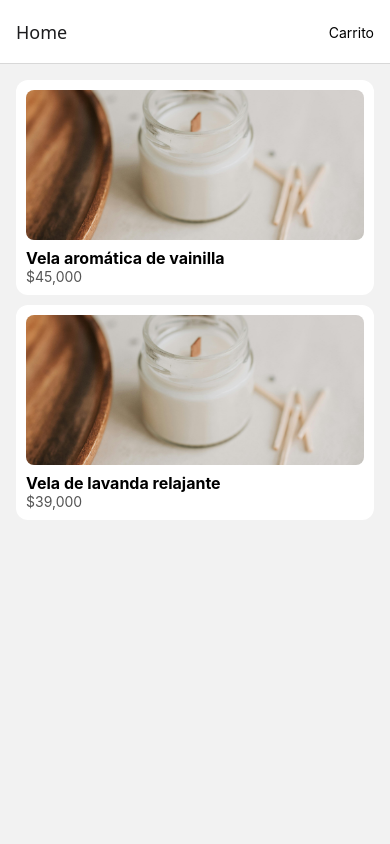
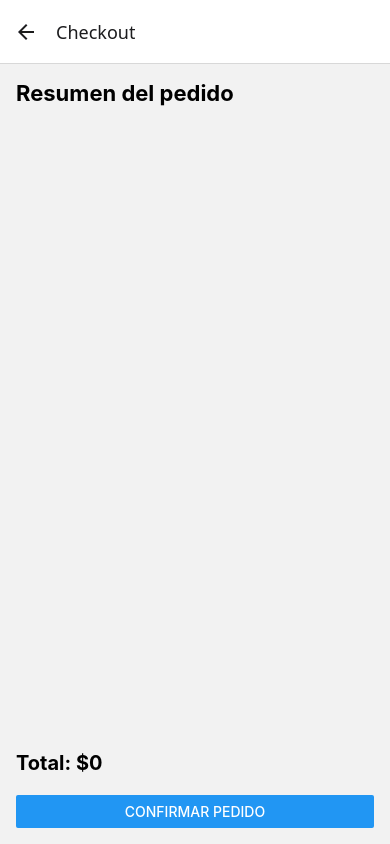
Before and after one commit to Danielgbit/App-ReactNavite-Expo, a React Native app: screen /Checkout in a window 390 px wide. Built offline with nearby package versions, Linux system fonts and the light colour scheme.

Commit message:
Added CheckoutScreen and its functionality

```diff
--- a/src/components/CartIcon.tsx
+++ b/src/components/CartIcon.tsx
@@ -1,26 +1,23 @@
 import React from 'react';
-import { View, TouchableOpacity, Text, StyleSheet } from 'react-native';
+import { TouchableOpacity, Text, StyleSheet, View } from 'react-native';
 import { useNavigation } from '@react-navigation/native';
 import { useCart } from '../context/CartContext';
+import { NavigateRoutesApp } from '../types/Navigation';
+import { NativeStackNavigationProp } from '@react-navigation/native-stack';
 
 const CartIcon = () => {
-  const navigation = useNavigation();
+  const navigation = useNavigation<NativeStackNavigationProp<NavigateRoutesApp>>();
   const { cart } = useCart();
-
-  console.log(cart);
-
 
   return (
     <TouchableOpacity
       style={styles.cartButton}
-      onPress={() => navigation.navigate('Cart' as never)}
+      onPress={() => navigation.navigate('Cart')}
     >
-      <Text>Carrito</Text>
-      {cart.length > 0 && (
+      <Text style={styles.icon}>🛒</Text>
         <View style={styles.badge}>
-          <Text style={styles.badgeText}>{cart.length}</Text>
+          <Text style={styles.badgeText}>CART{cart.length}</Text>
         </View>
-      )}
     </TouchableOpacity>
   );
 };
@@ -28,6 +25,10 @@ const CartIcon = () => {
 const styles = StyleSheet.create({
   cartButton: {
     marginRight: 16,
+    padding: 5,
+  },
+  icon: {
+    fontSize: 24,
   },
   badge: {
     position: 'absolute',
@@ -41,8 +42,7 @@ const styles = StyleSheet.create({
     justifyContent: 'center',
   },
   badgeText: {
-    color: '#fff',
-    fontSize: 12,
+    color: 'white',
     fontWeight: 'bold',
   },
 });
--- a/src/navigation/AppNavigator.tsx
+++ b/src/navigation/AppNavigator.tsx
@@ -3,8 +3,12 @@ import { createNativeStackNavigator } from '@react-navigation/native-stack';
 import { HomeScreen } from '../screens/homeScreen';
 import { ProductDetailScreen } from '../screens/ProductDetailScreen';
 import { CartScreen } from '../screens/CartScreen';
+import { CheckoutScreen } from '../screens/CheckoutScreen';
+import { NavigateRoutesApp } from '../types/Navigation';
 
-const Stack = createNativeStackNavigator();
+
+const Stack = createNativeStackNavigator<NavigateRoutesApp>();
+
 
 export const AppNavigator = () => {
   return (
@@ -12,6 +16,7 @@ export const AppNavigator = () => {
       <Stack.Screen name="Home" component={HomeScreen} />
         <Stack.Screen name="ProductDetail" component={ProductDetailScreen} options={{ title: 'Detalle del producto' }} />
         <Stack.Screen name="Cart" component={CartScreen} options={{ title: 'Carrito' }} />
+        <Stack.Screen name="Checkout" component={CheckoutScreen} options={{ title: 'Checkout' }} />
     </Stack.Navigator>
   );
 };
--- a/src/screens/CartScreen.tsx
+++ b/src/screens/CartScreen.tsx
@@ -1,9 +1,15 @@
 import React from 'react';
 import { View, Text, FlatList, StyleSheet, TouchableOpacity, Button } from 'react-native';
 import { useCart } from '../context/CartContext';
+import { useNavigation } from '@react-navigation/native';
+import { NativeStackNavigationProp } from '@react-navigation/native-stack';
+import { NavigateRoutesApp } from '../types/Navigation';
+
+type NavigationProps = NativeStackNavigationProp<NavigateRoutesApp, 'Checkout'>
 
 export const CartScreen = () => {
   const { cart, removeFromCart, increment, decrement } = useCart();
+  const navigation = useNavigation<NavigationProps>();
 
   const total = cart.reduce((accum, item) => {
     const subTotal = item.price * item.quantity;
@@ -30,8 +36,8 @@ export const CartScreen = () => {
       />
       <View style={styles.footer}>
         <Text style={styles.total}>Total: ${total.toLocaleString()}</Text>
-        <TouchableOpacity style={styles.checkoutButton}>
-          <Text style={styles.checkoutText}>Ir a pagar</Text>
+        <TouchableOpacity onPress={() => navigation.navigate('Checkout')} style={styles.checkoutButton}>
+          <Text  style={styles.checkoutText}>Ir a pagar</Text>
         </TouchableOpacity>
       </View>
     </View>
--- /dev/null
+++ b/src/screens/CheckoutScreen.tsx
@@ -0,0 +1,63 @@
+// src/screens/CheckoutScreen.tsx
+import React from 'react';
+import { View, Text, Button, StyleSheet, Alert, FlatList } from 'react-native';
+import { useCart } from '../context/CartContext';
+import { useNavigation } from '@react-navigation/native';
+import { NavigateRoutesApp } from '../types/Navigation';
+import { NativeStackNavigationProp } from '@react-navigation/native-stack';
+
+
+export const CheckoutScreen = () => {
+  const { cart, clearCart } = useCart();
+  const navigation = useNavigation<NativeStackNavigationProp<NavigateRoutesApp>>();
+
+  const total = cart.reduce((acumm, item) => {
+    const subTotal = item.price * item.quantity;
+    return acumm + subTotal;
+  }, 0);
+
+  const handleConfirm = () => {
+    Alert.alert('¡Pedido confirmado!', 'Gracias por tu compra 🕯️', [
+      { text: 'OK', onPress: () => clearCart() },
+    ]);
+    navigation.navigate('Home');
+  };
+
+  const renderItem = ({ item }: any) => (
+    <View style={styles.item}>
+      <Text style={styles.name}>{item.name}</Text>
+      <Text style={styles.quantity}>Cantidad: {item.quantity}</Text>
+      <Text style={styles.price}>Precio: ${item.price.toLocaleString()}</Text>
+    </View>
+  );
+
+  return (
+    <View style={styles.container}>
+      <Text style={styles.title}>Resumen del pedido</Text>
+      <FlatList
+        data={cart}
+        keyExtractor={(item) => item.id}
+        renderItem={renderItem}
+        contentContainerStyle={{ paddingBottom: 20 }}
+      />
+      <Text style={styles.total}>Total: ${total.toLocaleString()}</Text>
+      <Button title="Confirmar pedido" onPress={handleConfirm} />
+    </View>
+  );
+};
+
+const styles = StyleSheet.create({
+  container: { flex: 1, padding: 16 },
+  title: { fontSize: 22, fontWeight: 'bold', marginBottom: 12 },
+  item: {
+    marginBottom: 12,
+    backgroundColor: '#fff',
+    padding: 10,
+    borderRadius: 8,
+    elevation: 2,
+  },
+  name: { fontSize: 16, fontWeight: 'bold' },
+  quantity: { fontSize: 14, color: '#666' },
+  price: { fontSize: 14, color: '#333' },
+  total: { fontSize: 20, fontWeight: 'bold', marginVertical: 20 },
+});
--- a/src/screens/homeScreen.tsx
+++ b/src/screens/homeScreen.tsx
@@ -3,27 +3,22 @@ import { View, FlatList, TouchableOpacity, Text, Image, StyleSheet } from 'react
 import { useNavigation } from '@react-navigation/native';
 import { NativeStackNavigationProp } from '@react-navigation/native-stack';
 import { useLayoutEffect } from 'react';
-
-
 import { Product } from '../types/Product';
 import { products } from '../data/products';
 import CartIcon from '../components/CartIcon';
+import { NavigateRoutesApp } from '../types/Navigation';
 
-type RootStackParamList = {
-  Home: undefined;
-  ProductDetail: { product: Product };
-};
 
-type HomeScreenNavigationProp = NativeStackNavigationProp<RootStackParamList, 'Home'>;
-
+type HomeScreenNavigationProp = NativeStackNavigationProp<NavigateRoutesApp, 'Home'>;
 
 
 export const HomeScreen = () => {
-  const navigation = useNavigation<HomeScreenNavigationProp >();
+
+  const navigation = useNavigation<HomeScreenNavigationProp>();
 
   useLayoutEffect(() => {
     navigation.setOptions({
-      headerRight: () => <CartIcon />,
+      headerRight: () => <CartIcon/>,
     });
   }, [navigation]);
 
--- /dev/null
+++ b/src/types/CartContext.ts
@@ -0,0 +1,12 @@
+import { Product } from "./Product";
+
+type CartItem = Product & { quantity: number };
+
+export interface CartContextProps {
+  cart: CartItem[];
+  addToCart: (product: Product) => void;
+  removeFromCart: (id: string) => void;
+  increment: (id: string) => void;
+  decrement: (id: string) => void;
+  clearCart: () => void;
+}
--- /dev/null
+++ b/src/types/CartItem.ts
@@ -0,0 +1,3 @@
+import { Product } from "./Product";
+
+export type CartItem = Product & { quantity: number };
--- /dev/null
+++ b/src/types/Navigation.ts
@@ -0,0 +1,8 @@
+import { Product } from './Product';
+
+export type NavigateRoutesApp = {
+  Home: undefined;
+  ProductDetail: { product: Product };
+  Cart: undefined;
+  Checkout: undefined;
+};
```
Also changed, not shown: src/context/CartContext.tsx (+2 -10 lines).
